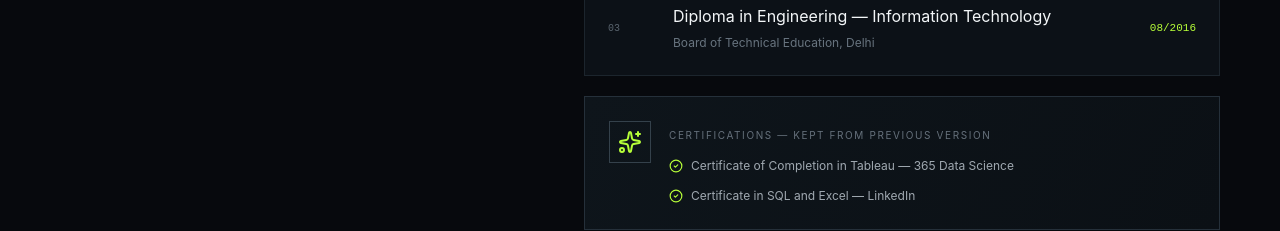
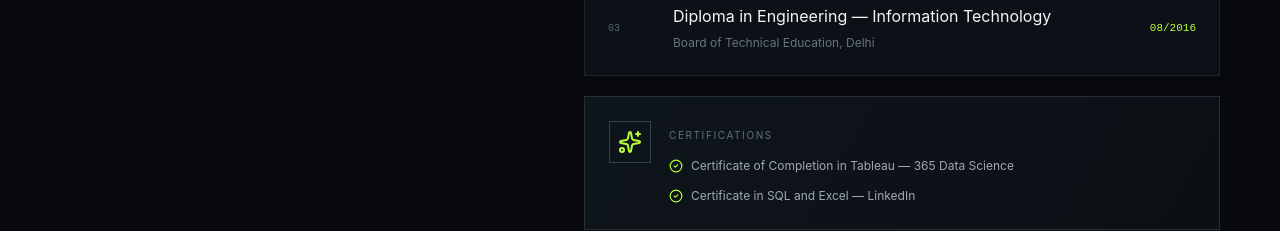
Before and after one commit to yogeshgaurcoder/portfolio-website-design, a Next.js app: page / in a window 1280 px wide. Shown: the part 5560-5791 px from the top of the page. Built offline with nearby package versions, Linux system fonts and the light colour scheme.

Commit message:
minor change
minor change

```diff
--- a/app/page.tsx
+++ b/app/page.tsx
@@ -199,7 +199,7 @@ export default function Page() {
 
       <section id="projects" className="section section-dark"><div className="container"><div className="section-kicker">05 / KEY PROJECTS</div><div className="section-title-row"><h2>SELECTED <span>WORK.</span></h2><p>Projects highlighted directly from my latest professional resume.</p></div><div className="skill-grid project-grid">{projects.map((project,i)=>{const C=project.icon;return <motion.article whileHover={{y:-7}} className="skill-card project-card" key={project.title}><div className="skill-top"><span>0{i+1}</span><C size={22}/></div><h3>{project.title}</h3><p>{project.description}</p><div className="project-tags">{project.tags.map(tag=><span key={tag}>{tag}</span>)}</div></motion.article>})}</div></div></section>
 
-      <section id="education" className="section container"><div className="section-kicker">06 / EDUCATION</div><div className="education-grid"><div><h2>BUILT ON<br/><span>FOUNDATION.</span></h2><p>Formal education in business administration, computer applications and information technology, backed by hands-on analytics experience.</p></div><div className="edu-list">{education.map((e,i)=><div className="edu-card" key={e[0]}><span>0{i+1}</span><div><h3>{e[0]}</h3><p>{e[1]}</p></div><strong>{e[2]}</strong></div>)}<div className="cert-box"><div className="cert-icon"><Sparkles/></div><div><small>CERTIFICATIONS — KEPT FROM PREVIOUS VERSION</small>{certifications.map(c=><p key={c}><CheckCircle2 size={14}/>{c}</p>)}</div></div></div></div></section>
+      <section id="education" className="section container"><div className="section-kicker">06 / EDUCATION</div><div className="education-grid"><div><h2>BUILT ON<br/><span>FOUNDATION.</span></h2><p>Formal education in business administration, computer applications and information technology, backed by hands-on analytics experience.</p></div><div className="edu-list">{education.map((e,i)=><div className="edu-card" key={e[0]}><span>0{i+1}</span><div><h3>{e[0]}</h3><p>{e[1]}</p></div><strong>{e[2]}</strong></div>)}<div className="cert-box"><div className="cert-icon"><Sparkles/></div><div><small>CERTIFICATIONS</small>{certifications.map(c=><p key={c}><CheckCircle2 size={14}/>{c}</p>)}</div></div></div></div></section>
 
       <section className="section container"><div className="section-kicker">07 / INTERNSHIP</div><div className="internship-card"><div><span>CONCOR · GOVT. OF INDIA ENTERPRISE</span><h2>Database Management Systems</h2><p>4-Month Internship · Container Corporation of India Ltd. (CONCOR), New Delhi</p></div><Database size={28}/></div></section>
 
```
